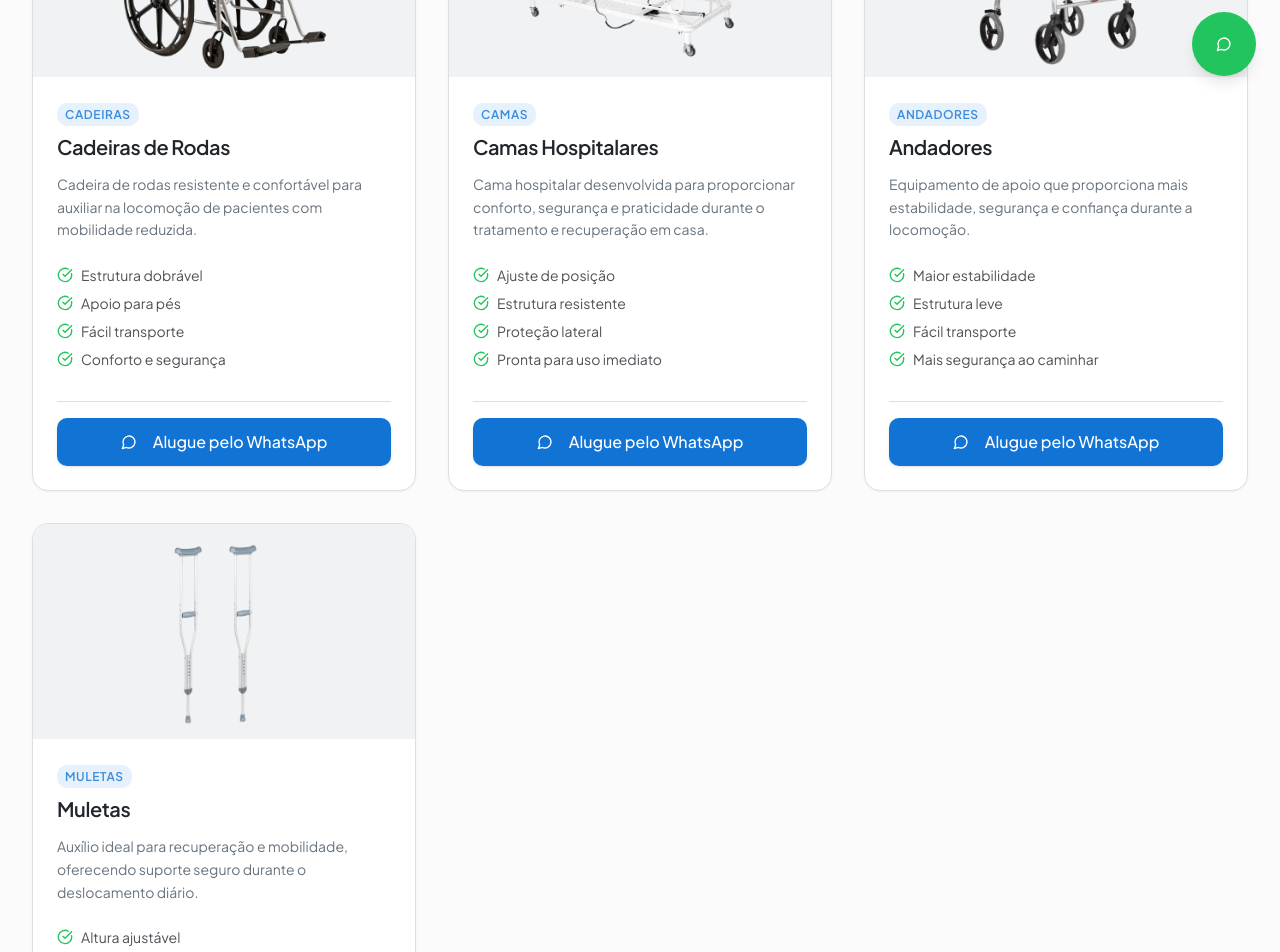
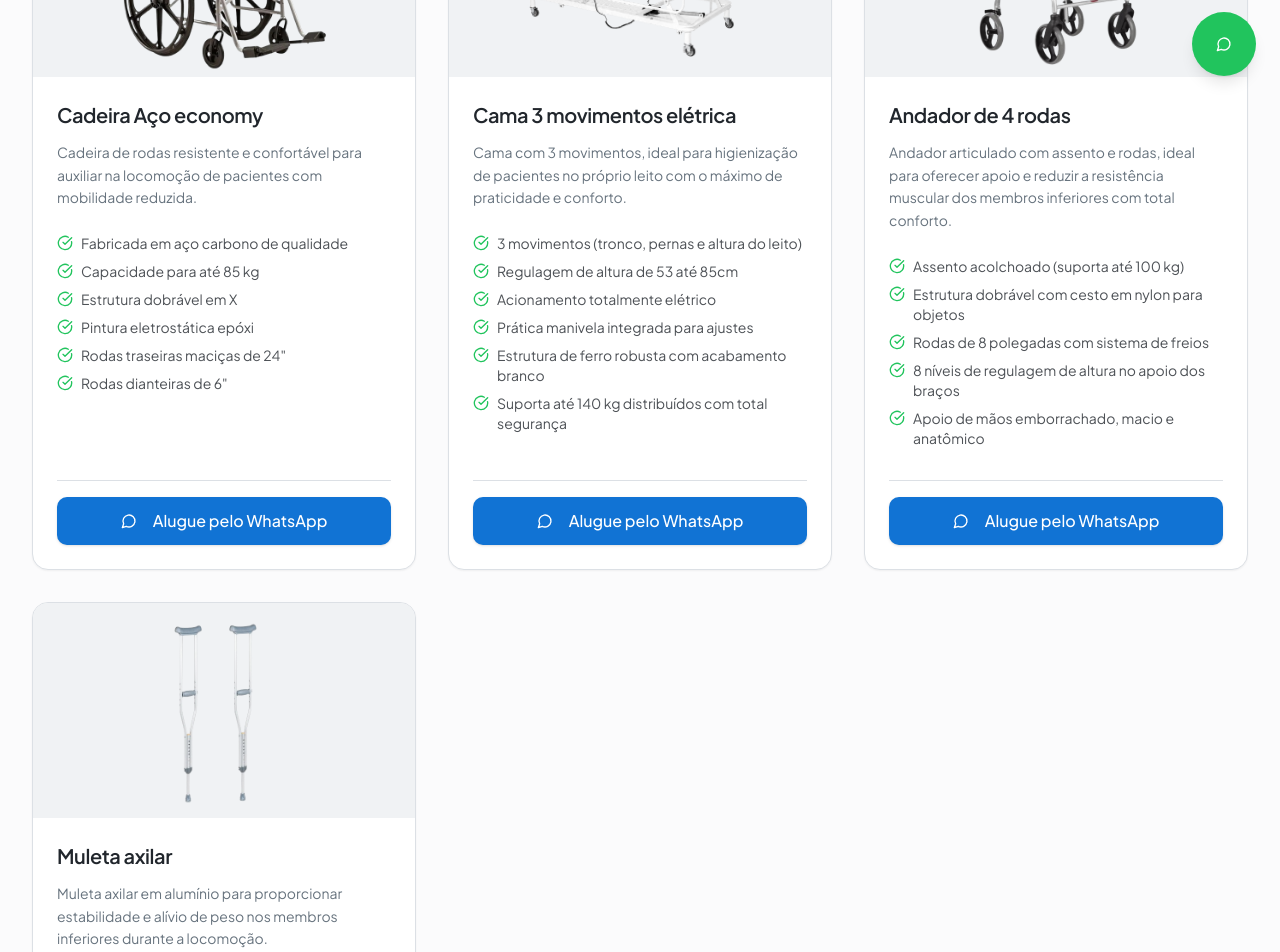
Before and after one commit to Renmarques/Cadeira-de-rodas-aluguel, a React (Vite) app in the folder apps/web/: page /shop in a window 1280 px wide. Shown: the part 700-1652 px from the top of the page. Built offline with nearby package versions, Linux system fonts and the light colour scheme.

Commit message:
Colocar novos produtos e descrições

```diff
--- a/apps/web/src/pages/ShopPage.jsx
+++ b/apps/web/src/pages/ShopPage.jsx
@@ -18,53 +18,66 @@ import { useProductFilters } from '@/hooks/useProductFilters.jsx';
 
 // MedEquip Global Static Products
 const MEDEQUIP_PRODUCTS = [
+
+   /* Cadeiras de Rodas */
+
   {
     id: 1,
-      name: 'Cadeiras de Rodas',
+      name: 'Cadeira Aço economy',
       price: 'R$ 180/mês',
       category: 'cadeiras',
       image: '/images/Cadeira.png',
       description:  'Cadeira de rodas resistente e confortável para auxiliar na locomoção de pacientes com mobilidade reduzida.',
-      benefits: ['Estrutura dobrável','Apoio para pés','Fácil transporte','Conforto e segurança']
+      benefits: ['Fabricada em aço carbono de qualidade','Capacidade para até 85 kg','Estrutura dobrável em X','Pintura eletrostática epóxi','Rodas traseiras maciças de 24"','Rodas dianteiras de 6"']
   },
+    /* Camas Hospitalares */
   {
     id: 2,
-      name: 'Camas Hospitalares',
+      name: 'Cama 3 movimentos elétrica',
       price: 'R$ 180/mês',
       category: 'camas',
       image:  '/images/Cama.png',
-      description: 'Cama hospitalar desenvolvida para proporcionar conforto, segurança e praticidade durante o tratamento e recuperação em casa.',
-      benefits: [  'Ajuste de posição','Estrutura resistente','Proteção lateral','Pronta para uso imediato']
+      description: 'Cama com 3 movimentos, ideal para higienização de pacientes no próprio leito com o máximo de praticidade e conforto.',
+      benefits: [ '3 movimentos (tronco, pernas e altura do leito)', 'Regulagem de altura de 53 até 85cm', 'Acionamento totalmente elétrico', 'Prática manivela integrada para ajustes', 'Estrutura de ferro robusta com acabamento branco', 'Suporta até 140 kg distribuídos com total segurança']
   },
+    /* Andadores */
   {
     id: 3,
-      name: 'Andadores',
+      name: 'Andador de 4 rodas',
       price: 'R$ 180/mês',
       category: 'andadores',
       image: '/images/Andador1.png',
-      description:'Equipamento de apoio que proporciona mais estabilidade, segurança e confiança durante a locomoção.',
-      benefits: [   'Maior estabilidade','Estrutura leve','Fácil transporte','Mais segurança ao caminhar']
+      description:'Andador articulado com assento e rodas, ideal para oferecer apoio e reduzir a resistência muscular dos membros inferiores com total conforto.',
+      benefits: [   'Assento acolchoado (suporta até 100 kg)', 'Estrutura dobrável com cesto em nylon para objetos', 'Rodas de 8 polegadas com sistema de freios', '8 níveis de regulagem de altura no apoio dos braços', 'Apoio de mãos emborrachado, macio e anatômico']
 
   },
+    /* Muletas */
   {
        id: 4,
-      name: 'Muletas',
+      name: 'Muleta axilar',
       price: 'R$ 180/mês',
       category: 'muletas',
       image: '/images/Muletas.png',
-      description: 'Auxílio ideal para recuperação e mobilidade, oferecendo suporte seguro durante o deslocamento diário.',
-      benefits: ['Altura ajustável','Apoio confortável','Estrutura resistente','Maior independência']
+      description: 'Muleta axilar em alumínio para proporcionar estabilidade e alívio de peso nos membros inferiores durante a locomoção.',
+      benefits: ['Estrutura em alumínio leve e de alta resistência', 'Regulagem de altura em múltiplos níveis para ajuste ideal', 'Apoio axilar e de mão emborrachados e confortáveis', 'Ponteiras de borracha antiderrapantes para maior segurança', 'Suporte de peso seguro e estabilidade garantida']
   }
 
 ];
 
-const CATEGORIES_LABELS = [
-  'Camas Hospitalar',
-  'Cadeiras de Rodas',
-  'Andadores',
-  'Muletas',
 
+const CATEGORIES = [
+  'camas',
+  'cadeiras',
+  'andadores',
+  'muletas',
 ];
+
+const CATEGORY_LABELS = {
+  camas: 'Camas Hospitalares',
+  cadeiras: 'Cadeiras de Rodas',
+  andadores: 'Andadores',
+  muletas: 'Muletas'
+};
 
 // Animation Variants
 const containerVariants = {
@@ -150,7 +163,7 @@ const ShopPage = () => {
         <div className="sticky top-[72px] z-40 bg-background/80 backdrop-blur-md border-b border-border py-4 mb-10 shadow-sm">
           <div className="container-custom">
             <div className="flex justify-center items-center gap-3 overflow-x-auto no-scrollbar pb-2 pt-1">
-              {CATEGORIES_LABELS.map((category) => {
+              {CATEGORIES.map((category) => {
                 const isActive = activeCategory === category;
                 return (
                   <button
@@ -159,7 +172,7 @@ const ShopPage = () => {
                     className={`category-tab ${isActive ? 'active' : ''}`}
                     aria-pressed={isActive}
                   >
-                    {category}
+                    {CATEGORY_LABELS[category]}
                     {isActive && (
                       <motion.div
                         layoutId="activeCategoryBorder"
@@ -224,11 +237,7 @@ const ShopPage = () => {
                       />
                     </div>
                     <div className="p-6 flex flex-col flex-1">
-                      <div className="mb-2">
-                        <span className="text-xs font-semibold uppercase tracking-wider text-primary/80 bg-primary/10 px-2 py-1 rounded-md">
-                          {product.name.split(' ')[0] || 'Equipamento'}
-                        </span>
-                      </div>
+
                       <h3 className="text-xl font-semibold mb-3 text-card-foreground">{product.name}</h3>
                       <p className="text-muted-foreground text-sm leading-relaxed mb-6">
                         {product.description}
```
